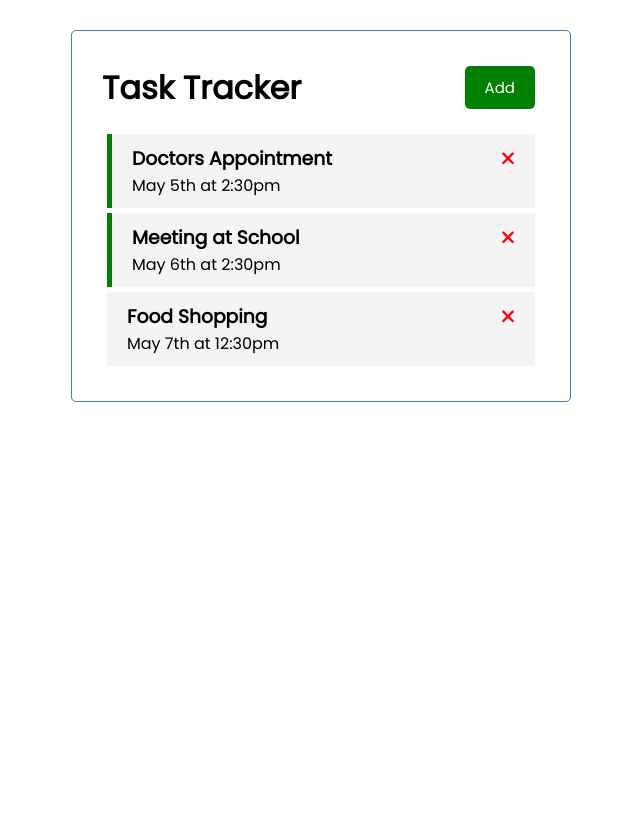
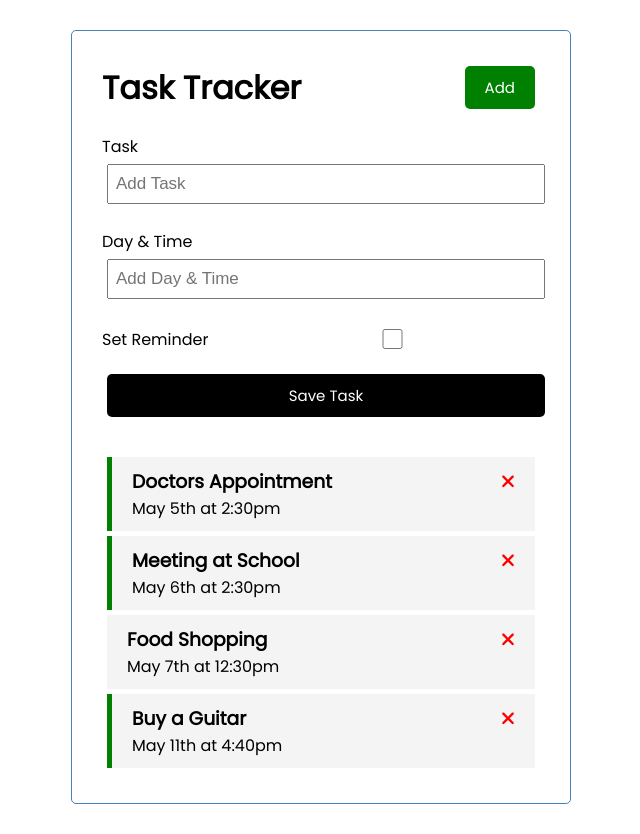
Before and after one commit to Muntaha-Islam0019/task-tracker, an Angular app: page / in a window 1280 px wide. Shown: the whole page, without its empty margins (319-959 px from the left). Before the commit the page ends 800 px from the top, so only its background shows below. Built offline with nearby package versions, Linux system fonts and the light colour scheme; data requests are answered from the project's data file.

Commit message:
Added ability to add tasks

```diff
--- a/db.json
+++ b/db.json
@@ -17,6 +17,12 @@
       "text": "Food Shopping",
       "day": "May 7th at 12:30pm",
       "reminder": false
+    },
+    {
+      "text": "Buy a Guitar",
+      "day": "May 11th at 4:40pm",
+      "reminder": true,
+      "id": 4
     }
   ]
 }
--- /dev/null
+++ b/src/app/components/add-task/add-task.component.css
@@ -0,0 +1,3 @@
+.add-form {
+  margin-bottom: 40px;
+}
--- /dev/null
+++ b/src/app/components/add-task/add-task.component.html
@@ -0,0 +1,32 @@
+<form class="add-form" (ngSubmit)="onSubmit()">
+  <div class="form-control">
+    <label for="text">Task</label>
+    <input
+      type="text"
+      name="text"
+      [(ngModel)]="text"
+      id="text"
+      placeholder="Add Task"
+    />
+  </div>
+  <div class="form-control">
+    <label for="day">Day & Time</label>
+    <input
+      type="text"
+      name="day"
+      [(ngModel)]="day"
+      id="day"
+      placeholder="Add Day & Time"
+    />
+  </div>
+  <div class="form-control form-control-check">
+    <label for="reminder">Set Reminder</label>
+    <input
+      type="checkbox"
+      name="reminder"
+      [(ngModel)]="reminder"
+      id="reminder"
+    />
+  </div>
+  <input type="submit" value="Save Task" class="btn btn-block" />
+</form>
--- /dev/null
+++ b/src/app/components/add-task/add-task.component.ts
@@ -0,0 +1,38 @@
+import { Component, OnInit, Output, EventEmitter } from '@angular/core';
+import { Task } from 'src/app/Task';
+
+@Component({
+  selector: 'app-add-task',
+  templateUrl: './add-task.component.html',
+  styleUrls: ['./add-task.component.css'],
+})
+export class AddTaskComponent implements OnInit {
+  @Output() onAddTask: EventEmitter<Task> = new EventEmitter();
+
+  text!: string;
+  day!: string;
+  reminder: boolean = false;
+
+  constructor() {}
+
+  ngOnInit(): void {}
+
+  onSubmit() {
+    if (!this.text) {
+      alert('Please enter a task!');
+      return;
+    }
+
+    const newTask = {
+      text: this.text,
+      day: this.day,
+      reminder: this.reminder,
+    };
+
+    this.onAddTask.emit(newTask);
+
+    this.text = '';
+    this.day = '';
+    this.reminder = false;
+  }
+}
--- a/src/app/components/tasks/tasks.component.html
+++ b/src/app/components/tasks/tasks.component.html
@@ -1,3 +1,4 @@
+<app-add-task (onAddTask)="addTask($event)"></app-add-task>
 <app-task-item
   *ngFor="let task of tasks"
   [task]="task"
--- a/src/app/components/tasks/tasks.component.ts
+++ b/src/app/components/tasks/tasks.component.ts
@@ -26,6 +26,10 @@
 
   toggleReminder(task: Task) {
     task.reminder != task.reminder;
-    this.taskService.updateTaskReminder(task).subscribe
+    this.taskService.updateTaskReminder(task).subscribe;
+  }
+
+  addTask(task: Task) {
+    this.taskService.addTask(task).subscribe((task) => (this.tasks.push(task)));
   }
 }
--- a/src/app/services/task.service.ts
+++ b/src/app/services/task.service.ts
@@ -30,4 +30,8 @@
     const url = `${this.apiUrl}/${task.id}`;
     return this.http.put<Task>(url, task, httpOptions);
   }
+
+  addTask(task: Task): Observable<Task> {
+    return this.http.post<Task>(this.apiUrl, task, httpOptions);
+  }
 }
```
Also changed, not shown: src/app/app.module.ts (+7 -8 lines), 1 other file (tests, documents, lock files or other folders).
